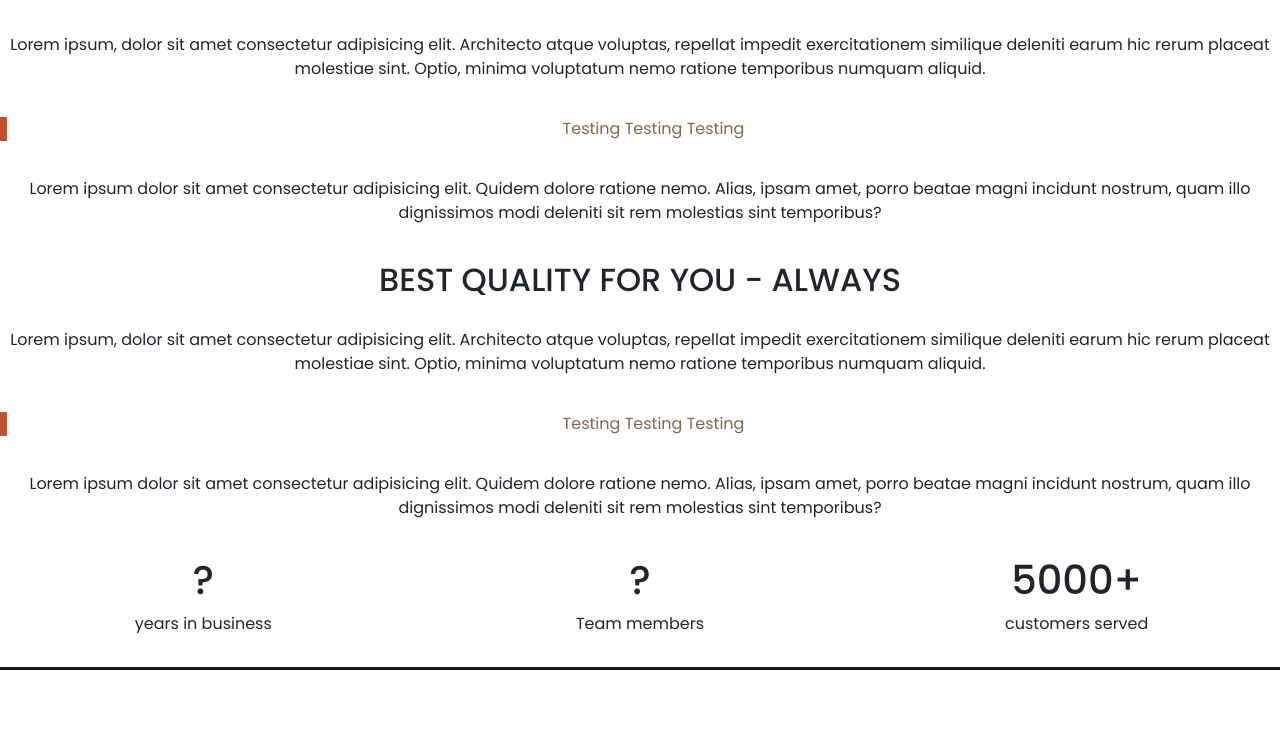
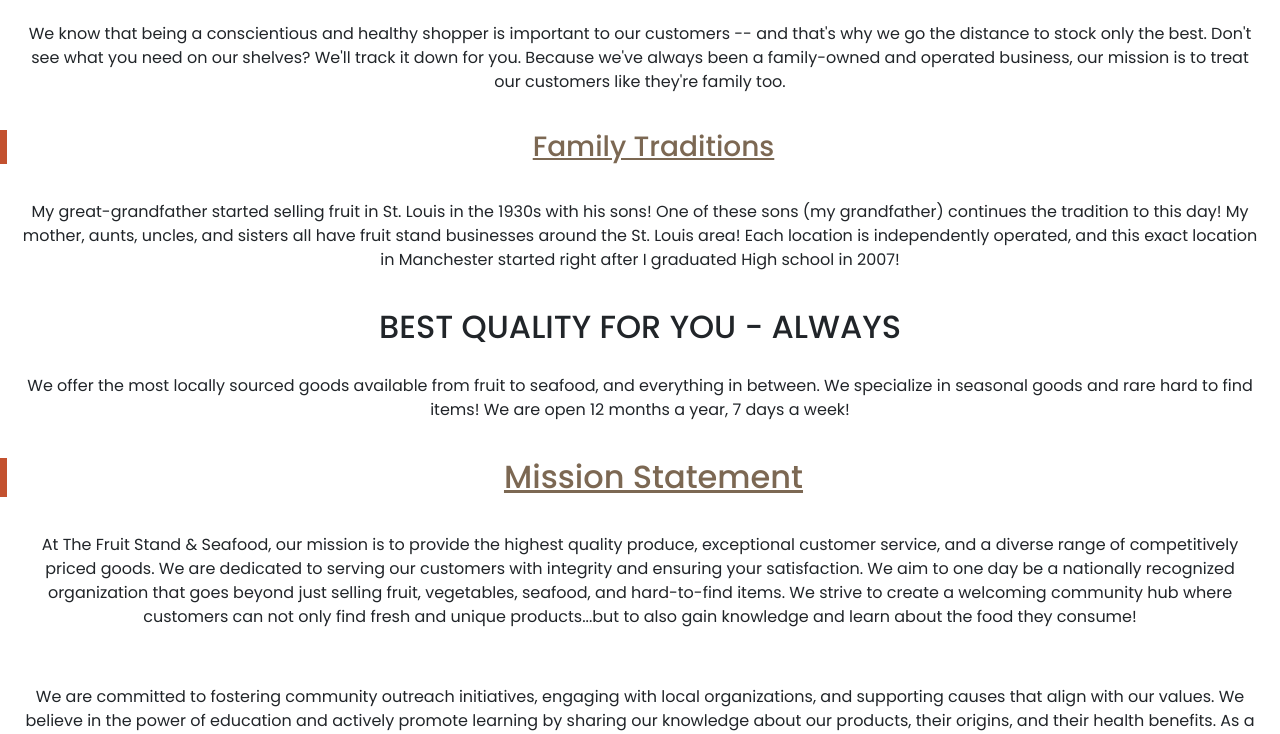
Before and after one commit to PKetsy/4850Final, a React (Create React App) app: page /about in a window 1280 px wide. Shown: the part 829-1563 px from the top of the page. Built offline with nearby package versions, Linux system fonts and the light colour scheme.

Commit message:
minor changes

```diff
--- a/src/pages/About/AboutInfo/AboutInfo.css
+++ b/src/pages/About/AboutInfo/AboutInfo.css
@@ -1,3 +1,9 @@
 .about-info p {
-  padding: 20px 0;
+  padding: 20px 20px;
+  text-align: center;
 }
+
+.block {
+  text-align: center;
+  text-decoration: underline;
+}
--- a/src/pages/About/AboutInfo/AboutInfo.js
+++ b/src/pages/About/AboutInfo/AboutInfo.js
@@ -3,8 +3,7 @@
 
 const AboutInfo = () => {
   return (
-    <div className="section">
-      <div className="container-grid-container">
+    <div>
       <div className="about-info">
         <div className="welcome_message">
           <h4 className="welcome_box">Fresh produce and seafood! </h4>
@@ -14,17 +13,28 @@
         <h2 className="heading">A Few Words About Us!</h2>
 
         <p>
-            Lorem ipsum, dolor sit amet consectetur adipisicing elit. Architecto
-            atque voluptas, repellat impedit exercitationem similique deleniti
-            earum hic rerum placeat molestiae sint. Optio, minima voluptatum
-            nemo ratione temporibus numquam aliquid.
+          The Fruit Stand & Seafood is home to fresh food and seasonal goods
+          year round ranging from healthy local vegetables to garden herbs to
+          preserves from small vendors across the country.
         </p>
-          <blockquote>Testing Testing Testing</blockquote>
         <p>
-            Lorem ipsum dolor sit amet consectetur adipisicing elit. Quidem
-            dolore ratione nemo. Alias, ipsam amet, porro beatae magni incidunt
-            nostrum, quam illo dignissimos modi deleniti sit rem molestias sint
-            temporibus?
+          {' '}
+          We know that being a conscientious and healthy shopper is important to
+          our customers -- and that's why we go the distance to stock only the
+          best. Don't see what you need on our shelves? We'll track it down for
+          you. Because we've always been a family-owned and operated business,
+          our mission is to treat our customers like they're family too.
+        </p>
+        <blockquote className="block">
+          <h3>Family Traditions</h3>
+        </blockquote>
+        <p>
+          My great-grandfather started selling fruit in St. Louis in the 1930s
+          with his sons! One of these sons (my grandfather) continues the
+          tradition to this day! My mother, aunts, uncles, and sisters all have
+          fruit stand businesses around the St. Louis area! Each location is
+          independently operated, and this exact location in Manchester started
+          right after I graduated High school in 2007!
         </p>
       </div>
 
@@ -32,19 +42,33 @@
         <h2 className="heading_two">BEST QUALITY FOR YOU - ALWAYS</h2>
 
         <p>
-            Lorem ipsum, dolor sit amet consectetur adipisicing elit. Architecto
-            atque voluptas, repellat impedit exercitationem similique deleniti
-            earum hic rerum placeat molestiae sint. Optio, minima voluptatum
-            nemo ratione temporibus numquam aliquid.
+          We offer the most locally sourced goods available from fruit to
+          seafood, and everything in between. We specialize in seasonal goods
+          and rare hard to find items! We are open 12 months a year, 7 days a
+          week!
         </p>
-          <blockquote>Testing Testing Testing</blockquote>
+        <blockquote className="block">
+          <h2>Mission Statement</h2>
+        </blockquote>
         <p>
-            Lorem ipsum dolor sit amet consectetur adipisicing elit. Quidem
-            dolore ratione nemo. Alias, ipsam amet, porro beatae magni incidunt
-            nostrum, quam illo dignissimos modi deleniti sit rem molestias sint
-            temporibus?
+          At The Fruit Stand & Seafood, our mission is to provide the highest
+          quality produce, exceptional customer service, and a diverse range of
+          competitively priced goods. We are dedicated to serving our customers
+          with integrity and ensuring your satisfaction. We aim to one day be a
+          nationally recognized organization that goes beyond just selling
+          fruit, vegetables, seafood, and hard-to-find items. We strive to
+          create a welcoming community hub where customers can not only find
+          fresh and unique products...but to also gain knowledge and learn about
+          the food they consume!
         </p>
-        </div>
+        <p>
+          We are committed to fostering community outreach initiatives, engaging
+          with local organizations, and supporting causes that align with our
+          values. We believe in the power of education and actively promote
+          learning by sharing our knowledge about our products, their origins,
+          and their health benefits. As a family-owned business, we cherish our
+          roots and treat every customer as a member of our extended family.
+        </p>
       </div>
     </div>
   );
--- a/src/pages/About/OurData/OurData.js
+++ b/src/pages/About/OurData/OurData.js
@@ -1,23 +1,23 @@
-import React from "react";
-import "./OurData.css";
+import React from 'react';
+import './OurData.css';
 
 const OurData = () => {
   return (
     <div className="container-our-data">
       <div className="grid-container">
         <div>
-          <h1>?</h1>
-          <p>years in business</p>
+          <h1>16</h1>
+          <p>Years in business</p>
         </div>
 
         <div>
-          <h1>?</h1>
+          <h1>20+</h1>
           <p>Team members</p>
         </div>
 
         <div>
-          <h1>5000+</h1>
-          <p>customers served</p>
+          <h1>10,000+</h1>
+          <p>Customers served</p>
         </div>
       </div>
     </div>
--- a/src/pages/Home/FreshQuality/FreshQuality.css
+++ b/src/pages/Home/FreshQuality/FreshQuality.css
@@ -73,7 +73,6 @@
 
 .fresh-card-image {
   width: 100%;
-  height: 100%;
   border-radius: 5px;
 }
 
@@ -81,7 +80,6 @@
   display: flex;
   align-items: center;
   padding-top: 10px;
-  gap: 10px;
 }
 
 .fresh_card_content {
--- a/src/pages/Home/FreshQuality/FreshQuality.js
+++ b/src/pages/Home/FreshQuality/FreshQuality.js
@@ -15,8 +15,8 @@
 
 const FreshQuality = () => {
   const [items, setItems] = useState([
-    { id: 1, url: image1 },
-    { id: 2, url: image2 },
+    { id: 1, url: image2 },
+    { id: 2, url: image1 },
     { id: 3, url: image3 },
     { id: 4, url: image4 },
     { id: 5, url: image5 },
@@ -37,18 +37,6 @@
     <div className="fresh_section">
       <div className="fresh_container">
         <div className="containerr">
-          <div className="fresh-carousel">
-            <div>
-              <Slider {...settings}>
-                {items.map((items) => (
-                  <div key={items.id}>
-                    <img src={items.url} alt="carousel-pic" />
-                  </div>
-                ))}
-              </Slider>
-            </div>
-          </div>
-
           <div className="fresh-content">
             <h2 className="fresh-heading-secondary">
               Amazing food
@@ -60,20 +48,56 @@
             <br />
             <h4>We hope to see you soon!</h4>
             <p>
-              Lorem ipsum dolor sit amet consectetur adipisicing elit. Vero non,
-              eligendi saepe cupiditate accusantium, sapiente maiores enim
-              dignissimos fugit, asperiores velit omnis porro mollitia aliquid
-              id ipsa est itaque tempora.
+              The Fruit Stand & Seafood takes immense pride in the quality of
+              the food we provide to you for several important reasons.
               <br />
               <br />
-              Lorem ipsum dolor sit amet consectetur adipisicing elit. Omnis
-              consectetur amet quasi officiis voluptatum voluptate illo
-              inventore odio, ipsam sit pariatur nulla magni officia minima sunt
-              illum reprehenderit ex? Nulla.
+              First and foremost, we understand that the quality of the food
+              directly impacts the satisfaction and loyalty of our customers. By
+              offering fresh, flavorful, and high-quality fruits, vegetables,
+              seafood, and scratch-made items, we aim to create a memorable
+              culinary experience that keeps you coming back.
+              <br />
+              <br />
+              We believe that every customer deserves to enjoy the best and
+              healthiest ingredients, and we are committed to delivering just
+              that!
+              <br />
+              <br />
+              Secondly, The Fruit Stand & Seafood is driven by showcasing the
+              finest items available. The care and attention we put into
+              sourcing our products reflects our dedication to delivering
+              excellence. Each week we vist local Amish farms, and source our
+              seafood through fresh, high quality coastal providers.
             </p>
             <blockquote>
-              Nulla consequant massa quis enim. Doncus ut, imperdiet a.
+              <h2>Locally sourced</h2>
             </blockquote>
+            <p>
+              Moreover, The Fruit Stand & Seafood recognizes the importance of
+              supporting local farmers, fishermen, and producers. We take pride
+              in forming strong partnerships with our trusted suppliers who
+              share their commitment to quality and sustainability. By
+              prioritizing locally sourced ingredients, we contribute to the
+              local economy, promote environmental stewardship, and foster a
+              sense of community.
+            </p>
+            <p>
+              Ultimately, we want to ensure the highest quality food products
+              for YOU. We are honored to provide you products for an memorable
+              culinary experience with your family and friends.
+            </p>
+          </div>
+          <div className="fresh-carousel">
+            <div>
+              <Slider {...settings}>
+                {items.map((items) => (
+                  <div key={items.id}>
+                    <img src={items.url} alt="carousel-pic" />
+                  </div>
+                ))}
+              </Slider>
+            </div>
           </div>
         </div>
 
@@ -124,10 +148,15 @@
                 </h3>
               </div>
               <p>
-                Lorem ipsum dolor sit amet consectetur adipisicing elit.
-                Exercitationem temporibus rerum magni tempora sed quasi dolores
-                praesentium recusandae vitae saepe dicta culpa, commodi modi
-                dignissimos mollitia aut ullam a aperiam.
+                These Royal Red Shrimp are one of our most popular items! Royal
+                Red Shrimp have a delicate and sweet flavor, often described as
+                similar to lobster. These shrimps are known for their vibrant
+                red colors, which intensify when cooked. These shrimp are
+                generally larger than most shrimp species, and inhabit waters
+                from 200-2000ft deep. Due to these depths, they are bit more
+                challenging to catch compared to other shallow-water shrimps.
+                These shrimp can be boiled, grilled, or sautéed to perfection,
+                and are fantasitc in numerous recipes.
               </p>
             </div>
           </div>
```
Also changed, not shown: src/pages/Events/components/CustomerRsvpForm.js (+11 -1 lines), src/pages/Events/components/EventList.js (+0 -45 lines), src/pages/Home/OurTeam/OurTeam.js (+27 -35 lines). Lines whose indentation alone changed are shown as unchanged.
